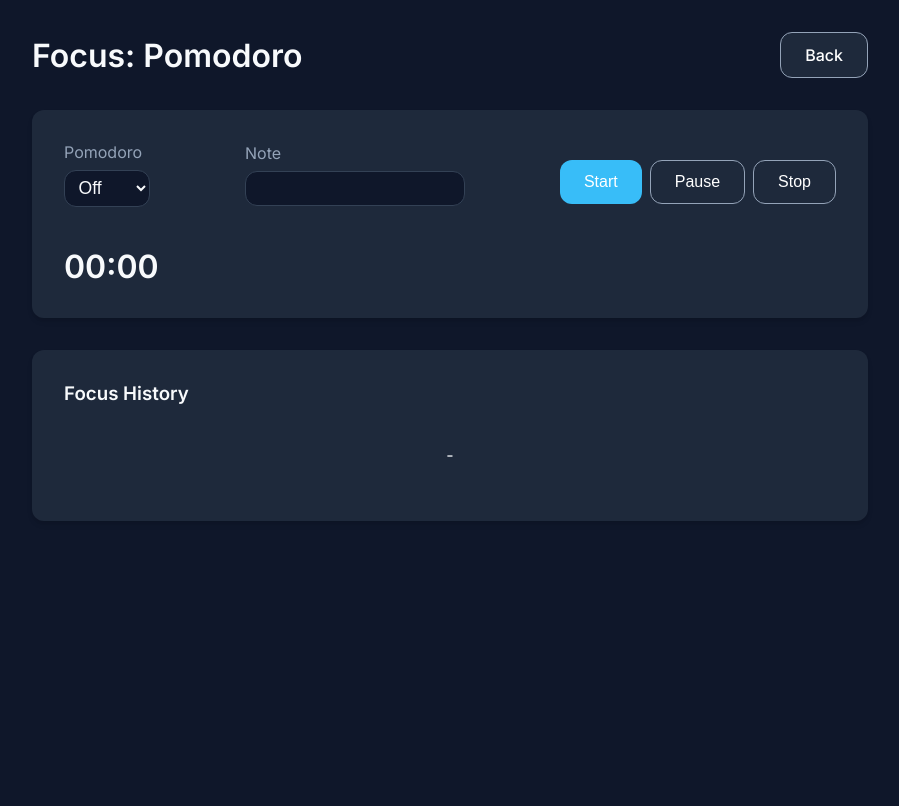
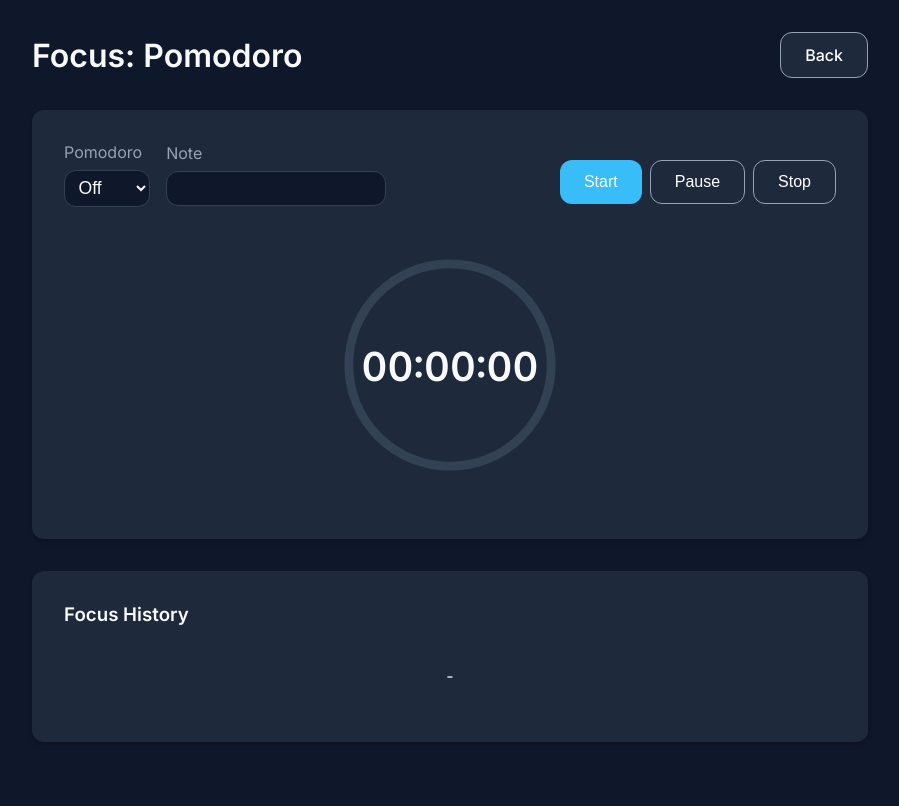
Before and after one commit to elouan50/LeTempsEstCompte, a Flask app: template templates/focus.html in a window 1280 px wide. Shown: the whole page, without its empty margins (190-1089 px from the left). Before the commit the page ends 521 px from the top, so only its background shows below. Run offline with Flask 3, Linux system fonts and the light colour scheme; the template is opened without the code that fills it, so the values that code supplies are empty.

Commit message:
feat: add new HTML templates for metrics and focus pages.

```diff
--- a/templates/focus.html
+++ b/templates/focus.html
@@ -8,11 +8,101 @@
     <link rel="icon" type="image/svg+xml" href="{{ url_for('static', filename='favicon.svg') }}">
     <link rel="stylesheet" href="{{ url_for('static', filename='style.css') }}">
     <link href="https://fonts.googleapis.com/css2?family=Inter:wght@400;500;600&display=swap" rel="stylesheet">
+    <style>
+        .timer-container {
+            position: relative;
+            width: 220px;
+            height: 220px;
+            margin: 2rem auto;
+            display: flex;
+            align-items: center;
+            justify-content: center;
+        }
+
+        .timer-svg {
+            transform: rotate(-90deg);
+            width: 100%;
+            height: 100%;
+        }
+
+        .timer-bg {
+            fill: none;
+            stroke: #334155;
+            stroke-width: 4;
+        }
+
+        .timer-progress {
+            fill: none;
+            stroke: var(--accent);
+            stroke-width: 4;
+            stroke-linecap: round;
+            transition: stroke-dashoffset 0.5s ease;
+            filter: drop-shadow(0 0 6px var(--accent));
+        }
+
+        .timer-text-container {
+            position: absolute;
+            display: flex;
+            flex-direction: column;
+            align-items: center;
+            justify-content: center;
+            text-align: center;
+        }
+
+        #timerDisplay {
+            font-size: 2.5rem;
+            font-weight: 700;
+            font-variant-numeric: tabular-nums;
+            margin-bottom: -0.25rem;
+        }
+
+        #timerLabel {
+            font-size: 0.9rem;
+            text-transform: uppercase;
+            letter-spacing: 0.1rem;
+            font-weight: 500;
+        }
+
+        /* Distraction Shield */
+        .shield-dim {
+            transition: opacity 0.5s ease, filter 0.5s ease;
+        }
+
+        body.focus-active .shield-dim {
+            opacity: 0.15;
+            filter: blur(2px);
+            pointer-events: none;
+        }
+
+        body.focus-active .shield-dim:hover {
+            opacity: 0.4;
+            filter: blur(0);
+            pointer-events: auto;
+        }
+
+        .focus-controls {
+            display: flex;
+            flex-wrap: wrap;
+            gap: 1rem;
+            align-items: center;
+            justify-content: space-between;
+            transition: all 0.5s ease;
+        }
+
+        body.focus-active .focus-config {
+            display: none;
+        }
+
+        body.focus-active .card {
+            border-color: transparent;
+        }
+    </style>
 </head>
 
 <body>
     <div class="container">
-        <div style="display:flex; justify-content:space-between; align-items:center; margin-bottom: 2rem;">
+        <div style="display:flex; justify-content:space-between; align-items:center; margin-bottom: 2rem;"
+            class="shield-dim">
             <h1>
                 {% if task %}
                 {{ t['focus_title_task'] }} — {{ task.description }}
@@ -24,7 +114,8 @@
         </div>
 
         <div class="card">
-            <div style="display:flex; flex-wrap:wrap; gap:1rem; align-items:center; justify-content:space-between;">
+            <div class="focus-controls">
+                <div class="focus-config" style="display:flex; flex-wrap:wrap; gap:1rem; align-items:center;">
                     <div style="display:flex; flex-direction:column; gap:0.5rem;">
                         <label style="color: var(--text-secondary);">{{ t['pomodoro'] }}</label>
                         <select id="pomodoroSelect" class="input-field" style="padding:0.4rem 0.6rem; width:auto;">
@@ -35,27 +126,37 @@
                     </div>
                     <div style="display:flex; flex-direction:column; gap:0.5rem;">
                         <label style="color: var(--text-secondary);">{{ t['focus_note'] }}</label>
-                    <input id="focusNote" type="text" class="input-field" style="padding:0.4rem 0.6rem; width:220px;">
+                        <input id="focusNote" type="text" class="input-field"
+                            style="padding:0.4rem 0.6rem; width:220px;">
                     </div>
-                <div style="display:flex; gap:0.5rem; flex-wrap:wrap;">
-                    <button class="btn" onclick="startFocus()">{{ t['start_focus'] }}</button>
-                    <button class="btn btn-secondary" id="pauseBtn" onclick="togglePause()">{{ t['pause_focus'] }}</button>
-                    <button class="btn btn-secondary" onclick="stopFocus()">{{ t['stop_focus'] }}</button>
+                </div>
+                <div style="display:flex; gap:0.5rem; flex-wrap:wrap; margin-left: auto;">
+                    <button class="btn" id="startBtn" onclick="startFocus()">{{ t['start_focus'] }}</button>
+                    <button class="btn btn-secondary" id="pauseBtn" onclick="togglePause()">{{ t['pause_focus']
+                        }}</button>
+                    <button class="btn btn-secondary" id="stopBtn" onclick="stopFocus()">{{ t['stop_focus'] }}</button>
                 </div>
             </div>
 
-            <div style="margin-top:1.5rem; display:flex; align-items:center; gap:1rem;">
-                <div style="font-size:2rem; font-weight:600;" id="timerDisplay">00:00</div>
-                <div style="color: var(--text-secondary);" id="timerLabel"></div>
+            <div class="timer-container">
+                <svg class="timer-svg" viewBox="0 0 100 100">
+                    <circle class="timer-bg" cx="50" cy="50" r="46" />
+                    <circle id="timerProgress" class="timer-progress" cx="50" cy="50" r="46" stroke-dasharray="290"
+                        stroke-dashoffset="290" />
+                </svg>
+                <div class="timer-text-container">
+                    <div id="timerDisplay">00:00:00</div>
+                    <div id="timerLabel"></div>
+                </div>
             </div>
         </div>
 
-        <div class="card">
+        <div class="card shield-dim">
             <h3 style="margin-bottom: 1rem;">{{ t['focus_history'] }}</h3>
             <div style="display:flex; flex-direction:column; gap:1rem;">
                 {% for row in focus_rows %}
-                <div class="focus-entry" data-date="{{ session.date.strftime('%Y-%m-%d') }}" data-focus-id="{{ row.id }}"
-                    style="border:1px solid #334155; border-radius:10px; padding:0.75rem;">
+                <div class="focus-entry" data-date="{{ session.date.strftime('%Y-%m-%d') }}"
+                    data-focus-id="{{ row.id }}" style="border:1px solid #334155; border-radius:10px; padding:0.75rem;">
                     <div style="display:flex; flex-wrap:wrap; gap:0.5rem; align-items:flex-end;">
                         <div style="display:flex; flex-direction:column; gap:0.25rem;">
                             <label style="color:var(--text-secondary); font-size:0.85rem;">{{ t['start'] }}</label>
@@ -76,23 +177,29 @@
                         </div>
                         <div style="display:flex; flex-direction:column; gap:0.25rem;">
                             <label style="color:var(--text-secondary); font-size:0.85rem;">{{ t['pomodoro'] }}</label>
-                            <select class="input-field focus-pomodoro-select" style="padding:0.3rem 0.5rem; min-width:80px;">
+                            <select class="input-field focus-pomodoro-select"
+                                style="padding:0.3rem 0.5rem; min-width:80px;">
                                 <option value="off">{{ t['pomodoro_off'] }}</option>
-                                <option value="50/10" {% if row.pomodoro == '50/10' %}selected{% endif %}>{{ t['pomodoro_50_10'] }}</option>
-                                <option value="75/15" {% if row.pomodoro == '75/15' %}selected{% endif %}>{{ t['pomodoro_75_15'] }}</option>
+                                <option value="50/10" {% if row.pomodoro=='50/10' %}selected{% endif %}>{{
+                                    t['pomodoro_50_10'] }}</option>
+                                <option value="75/15" {% if row.pomodoro=='75/15' %}selected{% endif %}>{{
+                                    t['pomodoro_75_15'] }}</option>
                             </select>
                         </div>
                     </div>
 
-                    <div style="display:flex; flex-wrap:wrap; gap:0.75rem; margin-top:0.5rem; color:var(--text-secondary); align-items:center;">
-                        <div>{{ t['focus_work'] }}: <strong style="color:var(--text-primary);">{{ row.work }}</strong></div>
+                    <div
+                        style="display:flex; flex-wrap:wrap; gap:0.75rem; margin-top:0.5rem; color:var(--text-secondary); align-items:center;">
+                        <div>{{ t['focus_work'] }}: <strong style="color:var(--text-primary);">{{ row.work }}</strong>
+                        </div>
                         <div style="display:flex; align-items:center; gap:0.4rem;">
                             {{ t['focus_pause'] }}:
                             <input type="text" class="input-field time-text-input focus-pause-total"
                                 style="padding:0.2rem 0.4rem; min-width:60px; width:70px;" placeholder="MM:SS"
                                 value="{{ row.pause_total }}">
                         </div>
-                        <div>{{ t['focus_total'] }}: <strong style="color:var(--text-primary);">{{ row.total }}</strong></div>
+                        <div>{{ t['focus_total'] }}: <strong style="color:var(--text-primary);">{{ row.total }}</strong>
+                        </div>
                     </div>
 
                     <div style="display:flex; flex-wrap:wrap; gap:0.5rem; margin-top:0.5rem;">
@@ -138,6 +245,35 @@
             const seconds = totalSeconds % 60;
             document.getElementById('timerDisplay').textContent =
                 `${hours.toString().padStart(2, '0')}:${minutes.toString().padStart(2, '0')}:${seconds.toString().padStart(2, '0')}`;
+
+            // Update Progress Bar
+            const progressCircle = document.getElementById('timerProgress');
+            const circumference = 2 * Math.PI * 46; // r=46
+
+            if (ACTIVE_POMODORO) {
+                const config = parsePomodoro(ACTIVE_POMODORO);
+                if (config) {
+                    const targetSeconds = config.work * 60;
+                    const percentage = Math.min(totalSeconds / targetSeconds, 1);
+                    const offset = circumference - (percentage * circumference);
+                    progressCircle.style.strokeDasharray = circumference;
+                    progressCircle.style.strokeDashoffset = offset;
+
+                    // Change color if over time?
+                    if (totalSeconds >= targetSeconds) {
+                        progressCircle.style.stroke = 'var(--success)';
+                    } else {
+                        progressCircle.style.stroke = 'var(--accent)';
+                    }
+                }
+            } else {
+                // If no pomodoro, maybe just a slow circular pulse or 1-hour wrap
+                const percentage = (totalSeconds % 3600) / 3600;
+                const offset = circumference - (percentage * circumference);
+                progressCircle.style.strokeDasharray = circumference;
+                progressCircle.style.strokeDashoffset = offset;
+                progressCircle.style.stroke = 'var(--accent)';
+            }
         }
 
         function stopTimer() {
@@ -247,6 +383,10 @@
             }
             if (ACTIVE_PAUSE) {
                 document.getElementById('pauseBtn').textContent = "{{ t['resume_focus'] }}";
+            }
+            if (ACTIVE_FOCUS_ID) {
+                document.body.classList.add('focus-active');
+                document.getElementById('startBtn').style.display = 'none';
             }
             if (ACTIVE_POMODORO) {
                 const config = parsePomodoro(ACTIVE_POMODORO);
```
Also changed, not shown: templates/metrics.html (+8 -1 lines). Lines whose indentation alone changed are shown as unchanged.
